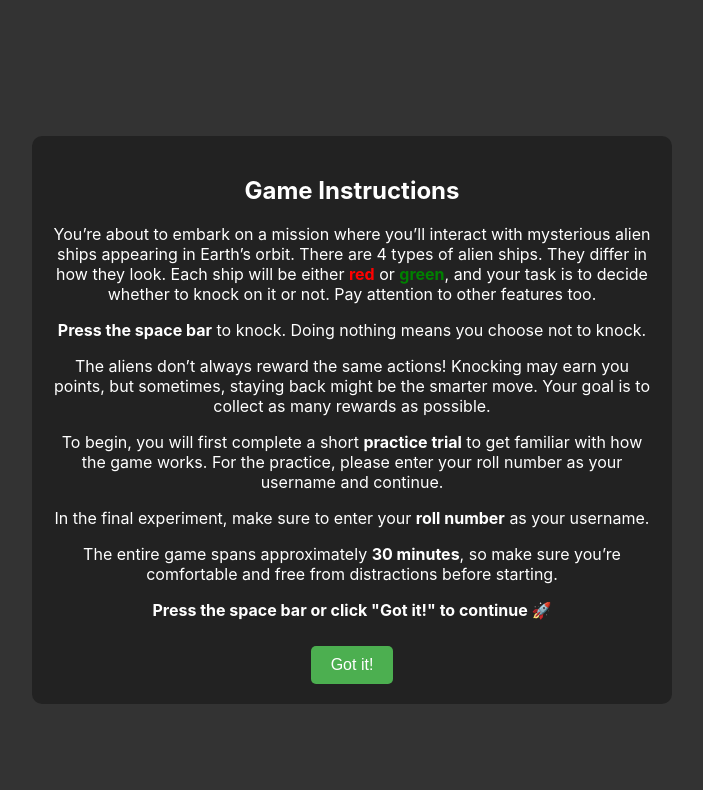
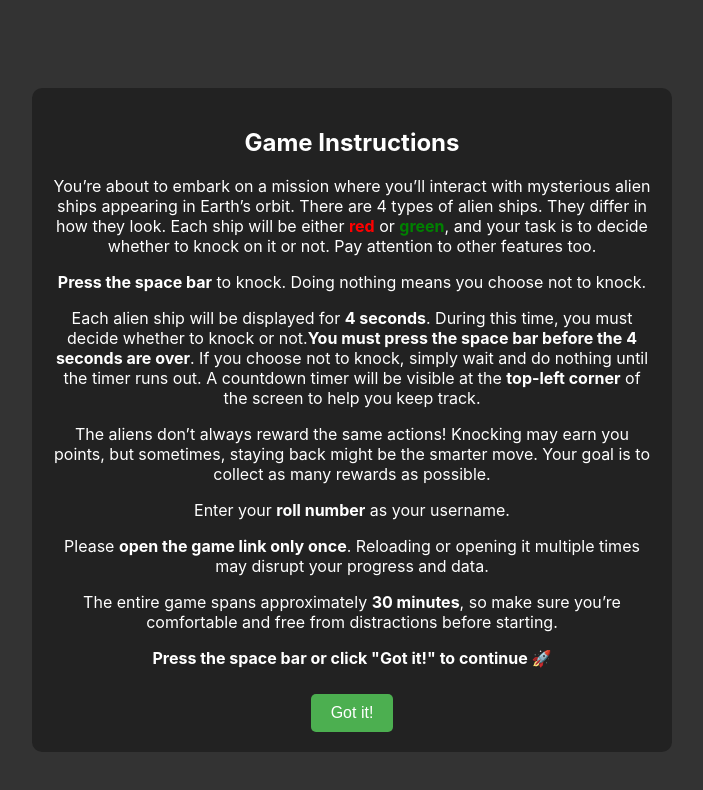
Before and after one commit to shrilakshmisk/pavlovian-bias-game, a React (Create React App) app in the folder client/: page / in a window 1280 px wide. Shown: the top 790 px of the page, without its empty margins (308-1011 px from the left). Built offline with nearby package versions, Linux system fonts and the light colour scheme.

Commit message:
Update Instructions.js

```diff
--- a/client/src/components/Instructions.js
+++ b/client/src/components/Instructions.js
@@ -41,15 +41,19 @@ const Instructions = ({ onClose }) => {
         </p>
         <p><b>Press the space bar</b> to knock. Doing nothing means you choose not to knock.</p>
         <p>
+          Each alien ship will be displayed for <b>4 seconds</b>. During this time, you must decide whether to knock or not.
+          <b>You must press the space bar before the 4 seconds are over</b>. If you choose not to knock, simply wait and do nothing until the timer runs out.
+          A countdown timer will be visible at the <b>top-left corner</b> of the screen to help you keep track.
+        </p>
+        <p>
           The aliens don’t always reward the same actions! Knocking may earn you points, but sometimes, staying back might be the smarter move.
           Your goal is to collect as many rewards as possible.
         </p>
         <p>
-          To begin, you will first complete a short <b>practice trial</b> to get familiar with how the game works.
-          For the practice, please enter your roll number as your username and continue.
+          Enter your <b>roll number</b> as your username.
         </p>
         <p>
-          In the final experiment, make sure to enter your <b>roll number</b> as your username.
+          Please <b>open the game link only once</b>. Reloading or opening it multiple times may disrupt your progress and data.
         </p>
         <p>The entire game spans approximately <b>30 minutes</b>, so make sure you’re comfortable and free from distractions before starting.</p>
         <p><b>Press the space bar or click "Got it!" to continue 🚀</b></p>
```
